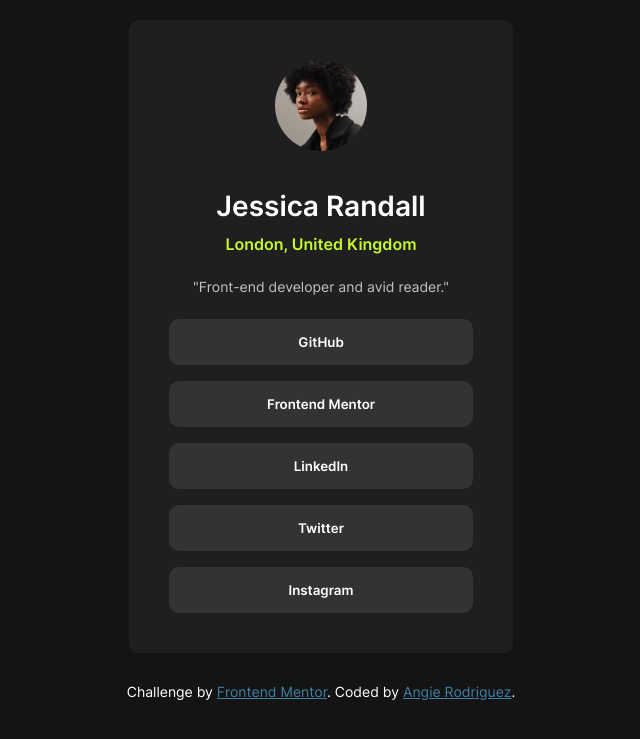
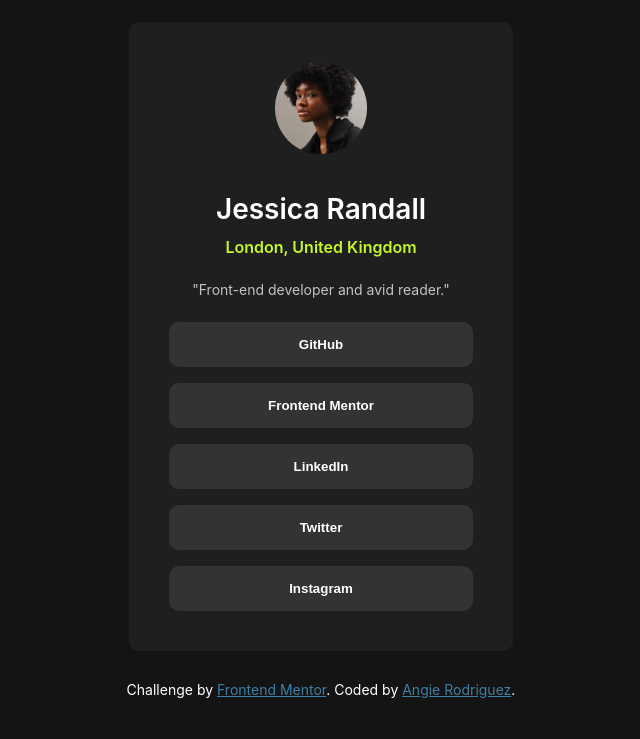
Before and after one commit to ARodriguezHacks/social-links-profile, a plain HTML site: page index.html in a window 1280 px wide. Shown: the part 105-844 px from the top of the page, without its empty margins (319-959 px from the left). Drawn offline with Linux system fonts and the light colour scheme.

Commit message:
test fix fonts

```diff
--- a/index.html
+++ b/index.html
@@ -23,18 +23,18 @@
         />
       </div>
       <div class="copy">
-        <h1 class="copy-name">Jessica Randall</h1>
-        <p class="copy-location">London, United Kingdom</p>
+        <h1 class="copy-name inter-semibold">Jessica Randall</h1>
+        <p class="copy-location inter-semibold">London, United Kingdom</p>
         <div class="copy-quote-container">
           <p class="copy-quote">"Front-end developer and avid reader."</p>
         </div>
       </div>
       <div class="button-container">
-        <button>GitHub</button>
-        <button>Frontend Mentor</button>
-        <button>LinkedIn</button>
-        <button>Twitter</button>
-        <button>Instagram</button>
+        <button class="inter-bold">GitHub</button>
+        <button class="inter-bold">Frontend Mentor</button>
+        <button class="inter-bold">LinkedIn</button>
+        <button class="inter-bold">Twitter</button>
+        <button class="inter-bold">Instagram</button>
       </div>
     </main>
     <div class="attribution">
--- a/styles.css
+++ b/styles.css
@@ -1,24 +1,24 @@
 @font-face {
   font-family: "Inter";
-  src: url("/assets/fonts/static/Inter-Bold.ttf") format("truetype");
-  font-weight: bolder;
+  src: local("Inter") url("./assets/fonts/Inter-VariableFont_slnt\,wght.ttf")
+    format("truetype");
+  font-weight: 400 600 700;
 }
 
-@font-face {
-  font-family: "Inter";
-  src: url("/assets/fonts/static/Inter-SemiBold.ttf") format("truetype");
-  font-weight: bold;
+.inter-semibold {
+  font-weight: 600;
+  font-style: normal;
 }
 
-@font-face {
-  font-family: "Inter";
-  src: url("/assets/fonts/static/Inter-Regular.ttf") format("truetype");
+.inter-bold {
+  font-weight: 700;
+  font-style: normal;
 }
 
 :root {
   box-sizing: border-box;
   font-size: 14px;
-  font-family: "Inter";
+  font-family: "Inter", sans-serif;
   --color-primary: hsl(75, 94%, 57%);
   --color-neutral-white: hsl(0, 0%, 100%);
   --color-neutral-light-white: hsl(0, 0%, 76.47%);
@@ -29,12 +29,11 @@
 }
 
 *,
-*:before,
-*:after {
+*::before,
+*::after {
   margin: 0;
   padding: 0;
   box-sizing: inherit;
-  font-family: inherit;
   color: var(--color-neutral-white);
 }
 
@@ -71,7 +70,6 @@
 
     & p.copy-location {
       color: var(--color-primary);
-      font-weight: bold;
       font-size: 16px;
     }
 
@@ -100,7 +98,6 @@
     padding: 15px;
     border-style: hidden;
     border-radius: 10px;
-    font-weight: bold;
     transition: all 0.25s linear;
 
     &:not(:last-child) {
@@ -118,9 +115,9 @@
 .attribution {
   position: relative;
   top: 30px;
-  font-size: 14px;
   text-align: center;
+
+  & a {
+    color: var(--color-attribution-link);
+  }
 }
-.attribution a {
-  color: var(--color-attribution-link);
-}
```
